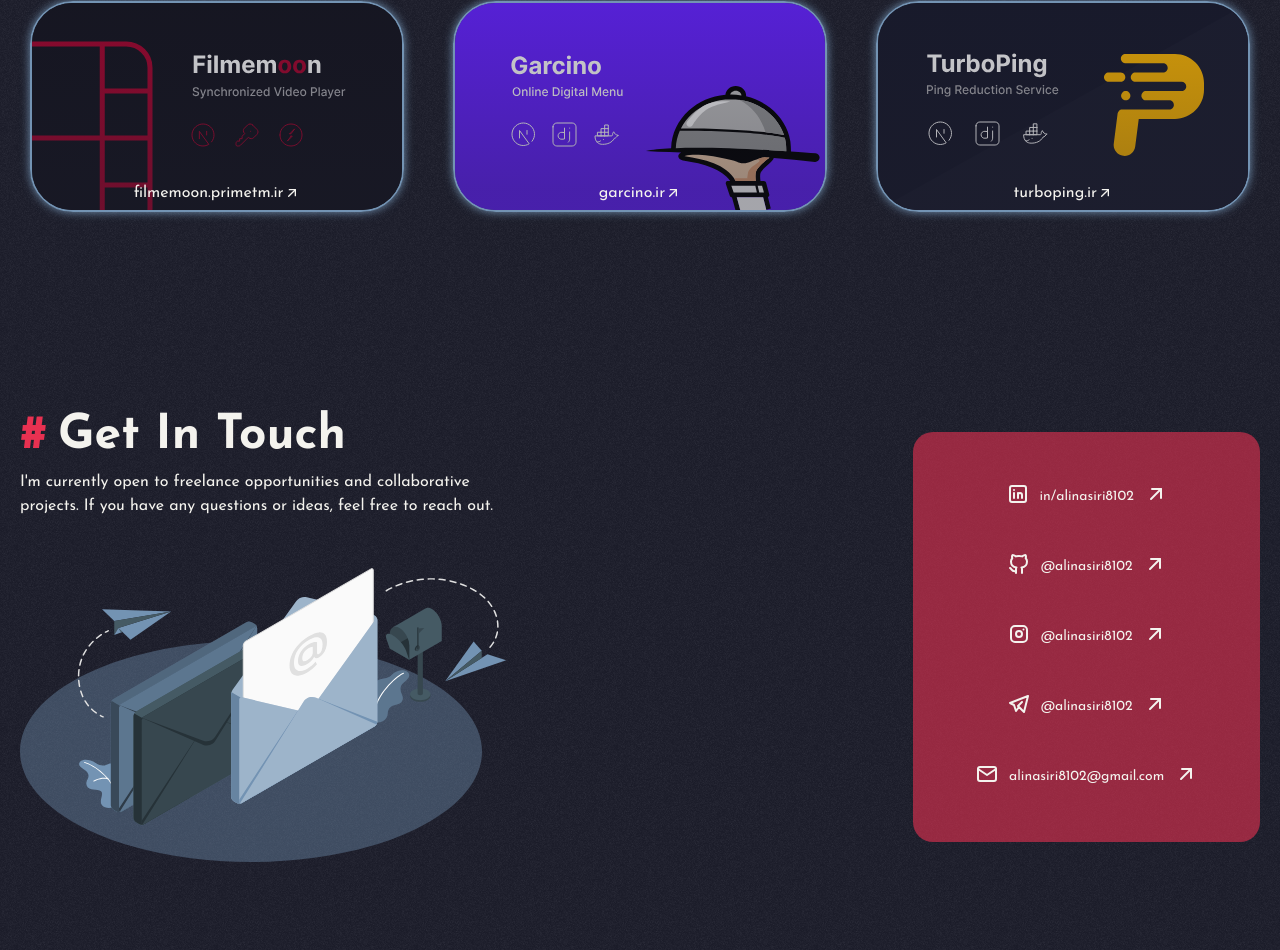
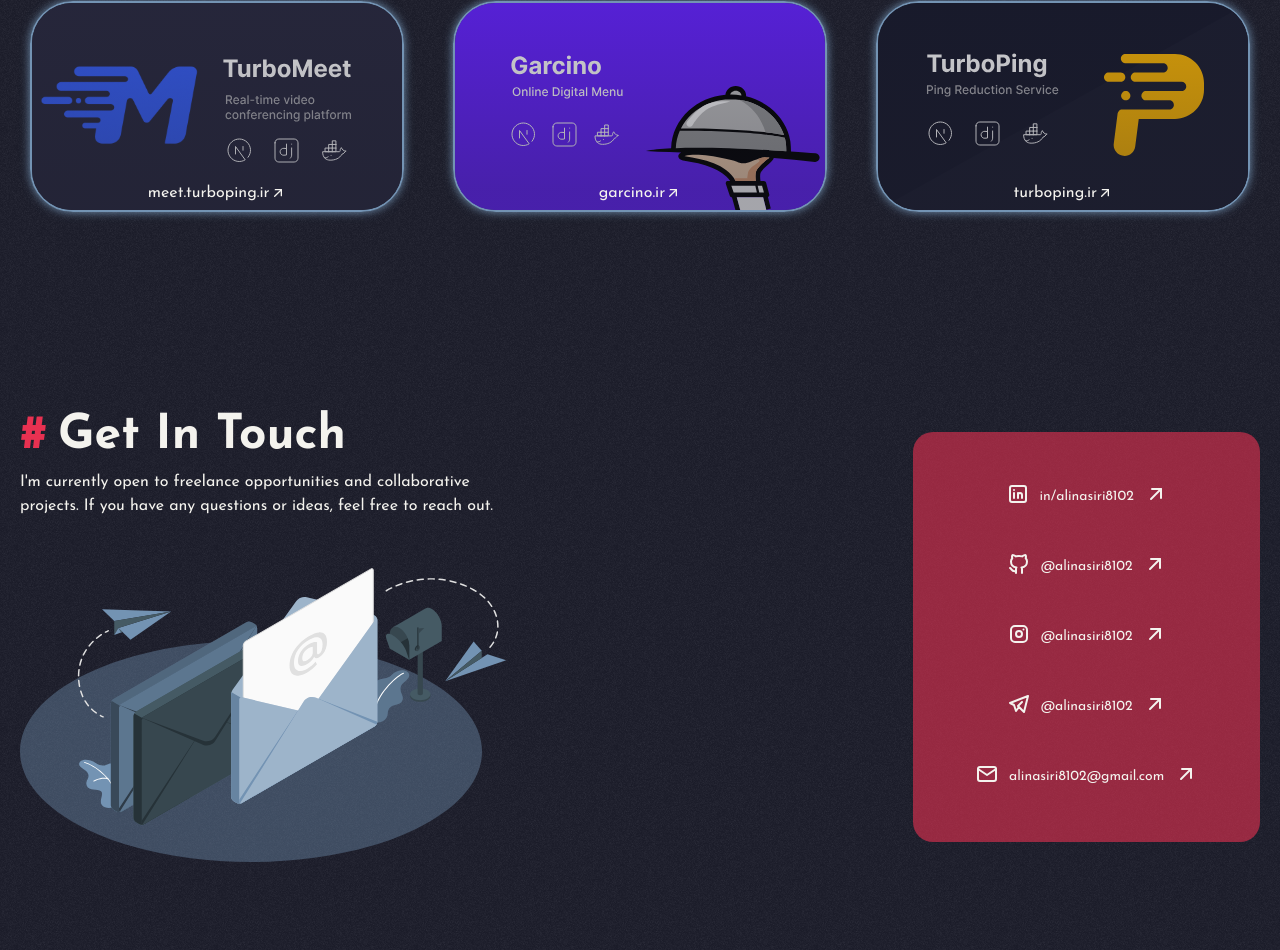
Before and after one commit to alinasiri8102/alinasiri8102, a Next.js app: page / in a window 1280 px wide. Shown: the part 2202-3152 px from the top of the page. Built offline with nearby package versions, Linux system fonts and the light colour scheme.

Commit message:
update projects

```diff
--- a/app/Footer.tsx
+++ b/app/Footer.tsx
@@ -12,8 +12,9 @@
   }, []);
   return (
     <footer className="flex-h">
-      <IconCopyright />
-      <p>CopyRight {year}</p>
+      {/* <IconCopyright />
+      <p>CopyRight {year}</p> */}
+      <p>designed to impress, coded to survive :)</p>
     </footer>
   );
 };
--- a/db.json
+++ b/db.json
@@ -23,8 +23,8 @@
   "projects": [
     {
       "id": "1",
-      "img": "/img/projects/filmemoon.svg",
-      "url": "filmemoon.primetm.ir"
+      "img": "/img/projects/turbomeet.svg",
+      "url": "meet.turboping.ir"
     },
 
     {
```
Also changed, not shown: public/img/projects/turbomeet.svg (added).
